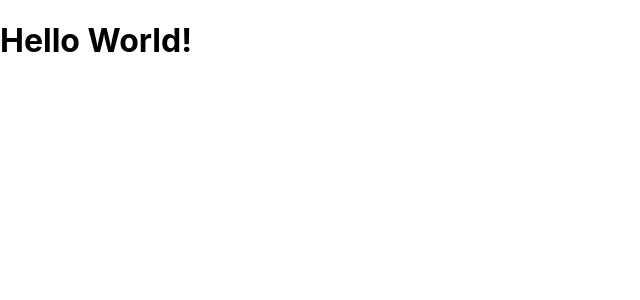
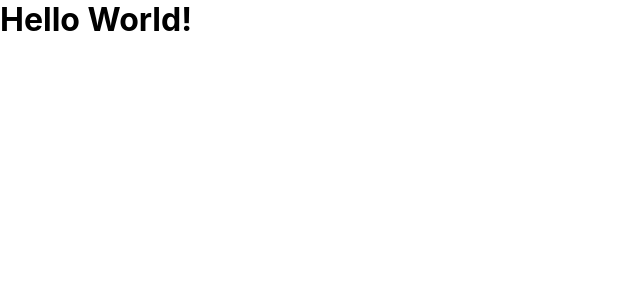
Before and after one commit to MsNiyaJ/taskmanager, a React (Create React App) app: page / in a window 1280 px wide. Shown: the top 300 px of the page, without its empty margins (0-640 px from the left). Built offline with nearby package versions, Linux system fonts and the light colour scheme.

Commit message:
removed all margin/padding from app

```diff
--- a/src/index.css
+++ b/src/index.css
@@ -1,5 +1,9 @@
+* {
+  padding: 0;
+  margin: 0;
+}
+
 body {
-  margin: 0;
   font-family: -apple-system, BlinkMacSystemFont, 'Segoe UI', 'Roboto', 'Oxygen',
     'Ubuntu', 'Cantarell', 'Fira Sans', 'Droid Sans', 'Helvetica Neue',
     sans-serif;
```
